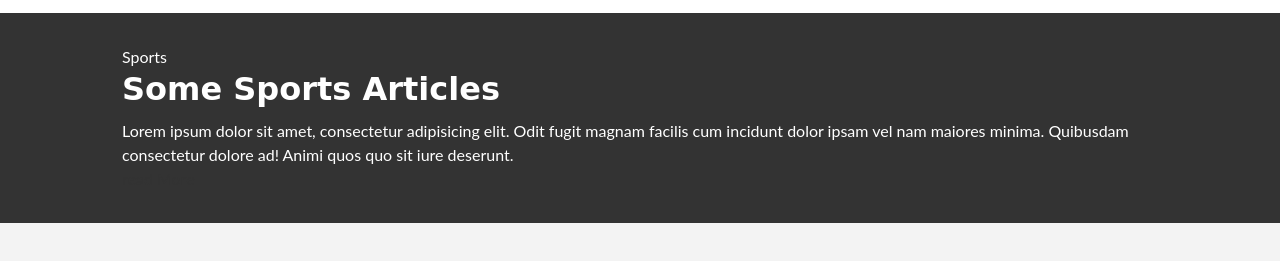
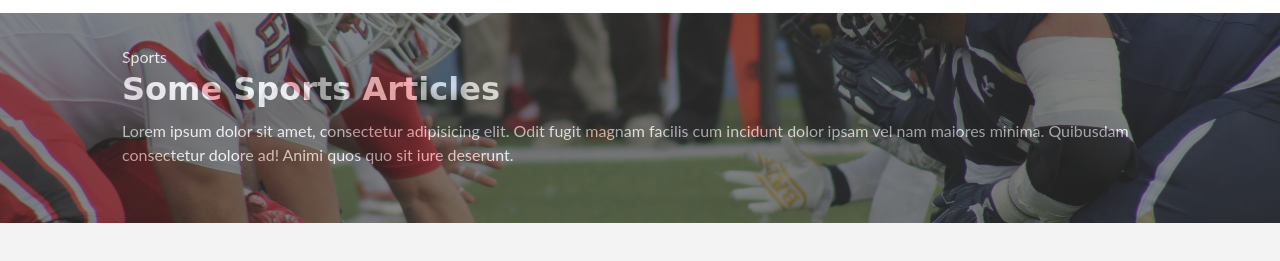
Before and after one commit to sajadhussain/newsgrid, a plain HTML site: page index.html in a window 1280 px wide. Shown: the part 67-328 px from the top of the page. Drawn offline with Linux system fonts and the light colour scheme.

Commit message:
showcase featured image

```diff
--- a/css/style.css
+++ b/css/style.css
@@ -100,3 +100,14 @@ h1,h2,h3,h4,h5,h6{
     padding:2rem;
     position: relative;
 }
+
+#showcase::before{
+    content: '';
+    background: url('../img/featured.jpg') no-repeat center center/cover;
+    position: absolute;
+    top:0;
+    left:0;
+    height: 100%;
+    width: 100%;
+    opacity: 0.4;
+}
```
